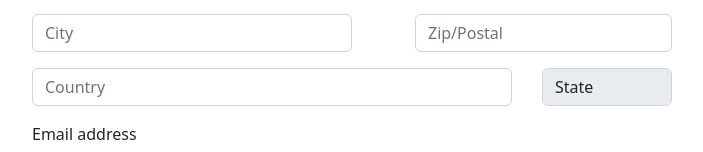
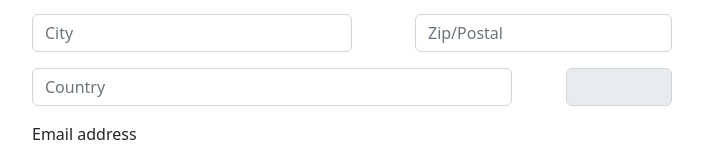
Before and after one commit to dteran24/sp-app, a React (Create React App) app in the folder my-app/: page / in a window 1280 px wide. Shown: the part 412-564 px from the top of the page, without its empty margins (288-991 px from the left). Built offline with nearby package versions, Linux system fonts and the light colour scheme.

Commit message:
dynamic drop down and updating status and showing id

```diff
--- a/my-app/src/components/SignupForm.tsx
+++ b/my-app/src/components/SignupForm.tsx
@@ -3,6 +3,7 @@ import { useState } from "react";
 import { Form, Button, } from "react-bootstrap";
 import { FormData } from "../models/formData";
 import { v4 as uuidv4 } from "uuid";
+import states from '../data/states.json';
 
 function SignupForm() {
   let uniqueID: string = uuidv4();
@@ -10,6 +11,7 @@ function SignupForm() {
   const [formSubmitted, setFormSubmitted] = useState(false);
 
   const [formData, setFormData] = useState<FormData>({
+    applicationStatus:"",
     registrationID: "",
     parentName: "",
     studentName: "",
@@ -35,7 +37,7 @@ function SignupForm() {
   //   secondaryContactMobile: false,
   // })
 
-  const nameValidation = "^[a-zA-Zs]+$";
+  const nameValidation = "^[a-zA-Z ]+$";
   const registerNumberValidation = "^R-[a-zA-Z0-9]{3}-.[a-zA-Z0-9]{3}$";
   const emailValidation = "^[^s@]+@[^s@]+.[^s@]+$";
   const zipValidation = "^\\d{6}$";
@@ -81,7 +83,7 @@ function SignupForm() {
     if (form.checkValidity() === false) {
       console.log("inside false");
     } else {
-      setFormData({ ...formData, registrationID: uniqueID });
+      setFormData({ ...formData, registrationID: uniqueID, applicationStatus: "Submitted" });
       setFormSubmitted(true);
       console.log("form was submitted");
     }
@@ -199,10 +201,16 @@ function SignupForm() {
                 placeholder="Country"
                 onChange={handleChange}
               >
-                <option value="">State</option>
-                <option value="cash">Cash</option>
-                <option value="online">Online</option>
-                <option value="card_machine">Card Machine</option>
+                {formData.country.toLowerCase() === "united states" ? states.states.map(state => {
+                  return (
+                    <option value={state}>{state}</option>
+                  )
+                }) : formData.country.toLowerCase() === "canada" ? states.provinces.map(province => {
+                  return (
+                    <option value={province}>{province}</option>
+                  )
+                }) :<> <option value=""> </option>
+                    <option value='notFound'>Not Found</option> </>}
               </Form.Control>
             </Form.Group>
           </div>
@@ -274,7 +282,7 @@ function SignupForm() {
         </Form.Group>
         <div className="d-flex justify-content-center mb-3">
           {formSubmitted ? (
-            <p>Form has been submitted successfully!</p>
+            <p>{`Form has been submitted succesfully! Your registration id is ${formData.registrationID}` }</p>
           ) : (
             <Button variant="primary" type="submit">
               Submit
--- /dev/null
+++ b/my-app/src/data/states.json
@@ -0,0 +1,13 @@
+{
+    "states": [
+      "AL", "AK", "AZ", "AR", "CA", "CO", "CT", "DE", "FL", "GA",
+      "HI", "ID", "IL", "IN", "IA", "KS", "KY", "LA", "ME", "MD",
+      "MA", "MI", "MN", "MS", "MO", "MT", "NE", "NV", "NH", "NJ",
+      "NM", "NY", "NC", "ND", "OH", "OK", "OR", "PA", "RI", "SC",
+      "SD", "TN", "TX", "UT", "VT", "VA", "WA", "WV", "WI", "WY"
+    ],
+    "provinces": [
+        "AB", "BC", "MB", "NB", "NL", "NT", "NS", "NU", "ON", "PE",
+        "QC", "SK", "YT"
+      ]
+  }
--- a/my-app/src/models/formData.tsx
+++ b/my-app/src/models/formData.tsx
@@ -1,4 +1,5 @@
 export interface FormData{
+    applicationStatus: string;
     registrationID: string | null;
     parentName: string;
     studentName: string;
```
